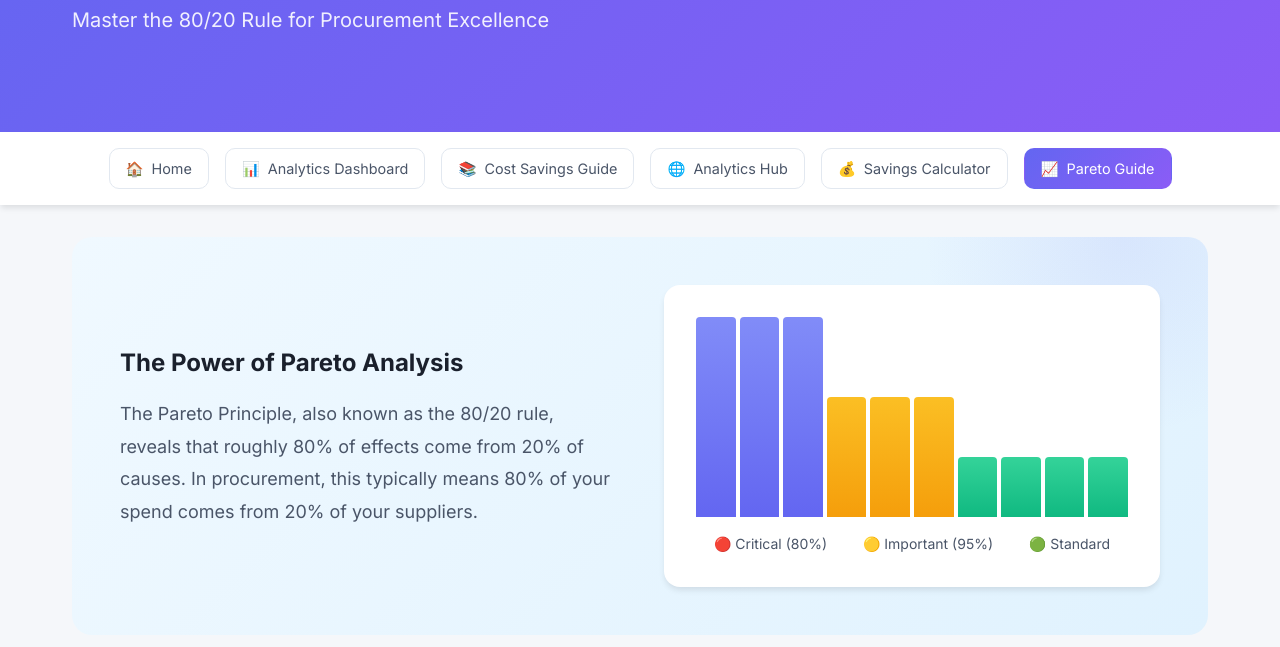
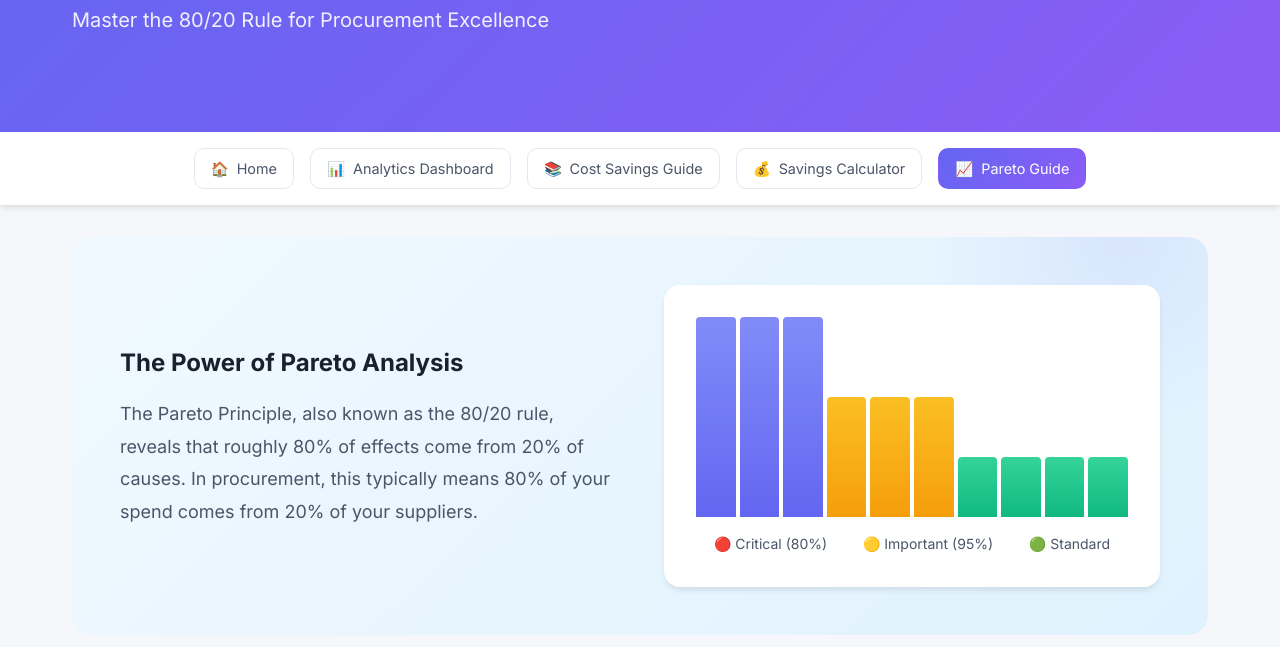
Before and after one commit to DefoxxAnalytics/Procure-Intel-2.1, a plain HTML site: page pareto-analysis-guide.html in a window 1280 px wide. Shown: the part 153-800 px from the top of the page. Drawn offline with Linux system fonts and the light colour scheme.

Commit message:
pareto-analysis-guide.html

```diff
--- a/pareto-analysis-guide.html
+++ b/pareto-analysis-guide.html
@@ -480,18 +480,16 @@
     <!-- Navigation Bar -->
     <nav class="nav-bar">
         <div class="nav-content">
-            <a href="index.html" class="nav-link">
+            <a href="procurement-analytics-hub.html" class="nav-link">
                 <span>🏠</span> Home
             </a>
-            <a href="analytics-dashboard.html" class="nav-link">
+            <a href="index.html" class="nav-link">
                 <span>📊</span> Analytics Dashboard
             </a>
             <a href="cost-savings-guide.html" class="nav-link">
                 <span>📚</span> Cost Savings Guide
             </a>
-            <a href="procurement-analytics-hub.html" class="nav-link">
-                <span>🌐</span> Analytics Hub
-            </a>
+
             <a href="savings-potential-guide.html" class="nav-link">
                 <span>💰</span> Savings Calculator
             </a>
```
